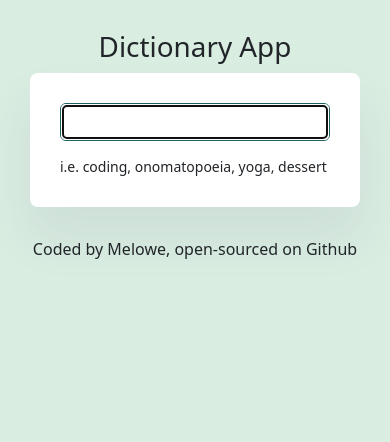
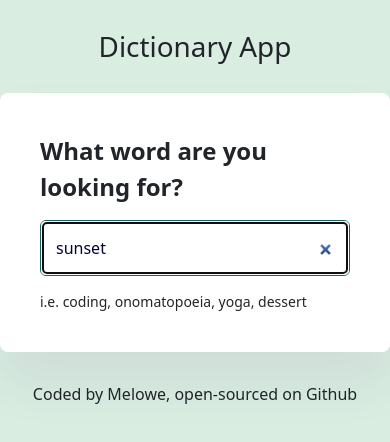
Before and after one commit to Mel-Lowe/dictionary-app, a React (Create React App) app: page / in a window 390 px wide. Shown: the top 442 px of the page. Built offline with nearby package versions, Linux system fonts and the light colour scheme; no server answers.

Commit message:
added default keyword to form

```diff
--- a/src/App.css
+++ b/src/App.css
@@ -3,11 +3,11 @@ body {
 }
 
 .App {
-  padding: 10px 200px 20px 200px;
+  margin: 10px 250px 20px 250px;
 }
 
 .App .App-header {
-  margin: 30px;
+  margin: 50px 0 40px 0;
 }
 
 .App footer {
@@ -17,10 +17,14 @@ body {
 
 @media (max-width: 996px) {
   .App {
+    margin: 0;
+  }
+
+  .App .container {
     padding: 0;
   }
 
-  .container {
-    padding: 0;
+  .App .App-header {
+    margin: 30px;
   }
 }
--- a/src/App.js
+++ b/src/App.js
@@ -8,8 +8,8 @@ export default function App() {
       <div className="container">
         <div className="App-header">
           <h1 className="text-center">Dictionary App</h1>
-          <Dictionary defaultKeyword="sunset" />
         </div>
+        <Dictionary defaultKeyword="sunset" />
       </div>
       <footer>Coded by Melowe, open-sourced on Github</footer>
     </div>
--- a/src/Dictionary.css
+++ b/src/Dictionary.css
@@ -1,14 +1,20 @@
 .Dictionary section {
   background: white;
-  padding: 30px;
+  padding: 40px;
   border-radius: 8px;
   box-shadow: 0 30px 50px rgba(65, 50, 100, 0.08);
   margin: 10px 0;
 }
 
+.Dictionary .form-title {
+  font-size: 24px;
+  font-weight: 600;
+  margin-bottom: 15px;
+}
+
 .Dictionary input {
   width: 100%;
-  padding: 6px 4px;
+  padding: 15px;
   border-radius: 6px;
   border: 1px solid #1e6064;
   color: #000333;
--- a/src/Dictionary.js
+++ b/src/Dictionary.js
@@ -37,11 +37,13 @@ export default function Dictionary(props) {
     return (
       <div className="Dictionary">
         <section>
+          <div className="form-title">What word are you looking for?</div>
           <form onSubmit={handleSubmit}>
             <input
               type="search"
+              onChange={handleKeywordChange}
               autoFocus={true}
-              onChange={handleKeywordChange}
+              defaultValue={props.defaultKeyword}
             />
           </form>
           <div className="hints">i.e. coding, onomatopoeia, yoga, dessert</div>
--- a/src/Results.css
+++ b/src/Results.css
@@ -1,5 +1,5 @@
 .Results h2 {
-  font-size: 32px;
+  font-size: 36px;
   font-weight: 700;
   line-height: 1.5;
   color: black;
```
